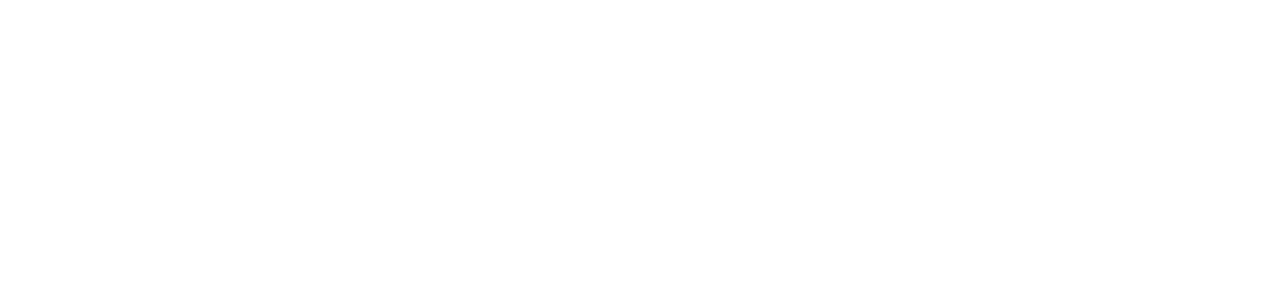
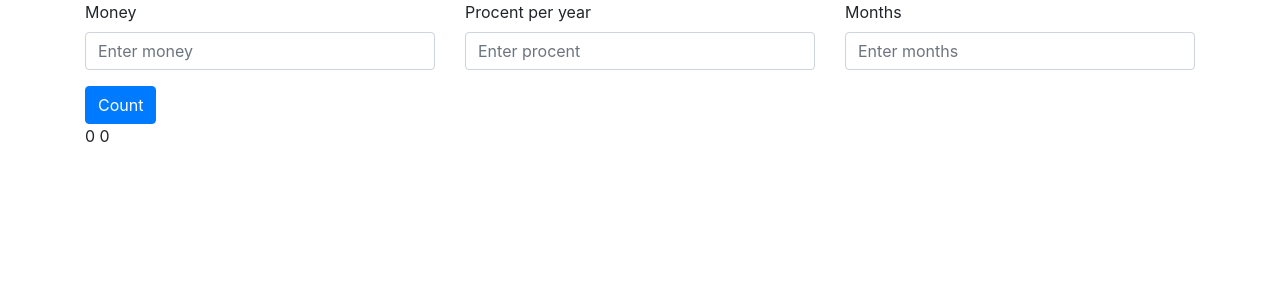
Before and after one commit to Denisario/finance_manager_cw, a React (Create React App) app in the folder client/: page /credit in a window 1280 px wide. Shown: the top 300 px of the page. Built offline with nearby package versions, Linux system fonts and the light colour scheme.

Commit message:
Added credits(need to rework)

```diff
--- a/client/src/components/AppRouter.js
+++ b/client/src/components/AppRouter.js
@@ -2,12 +2,14 @@
 import {Switch, Route} from 'react-router-dom'
 import Finances from '../pages/Finances';
 import Finance from '../pages/Finance';
+import Credit from '../pages/Credit';
 
 const AppRouter = () => {
     return (
         <Switch>
                 <Route path="/finances" component={Finances} exact/>
                 <Route path="/finance/:id" component={Finance} exact/>
+                <Route path="/credit" component={Credit} exact/>
         </Switch>
     )
 }
--- /dev/null
+++ b/client/src/pages/Credit.js
@@ -0,0 +1,70 @@
+import React,{useState} from 'react';
+import {Container, Form,Row,Col, Button}from 'react-bootstrap';
+
+const Credit = () => {
+    const [money,setMoney] = useState([{sum:0, month:0}]);
+    const [moneyItem, setMoneyItem] = useState({});
+
+    const handleChange = (e)=>{
+        e.preventDefault();
+        const {name,value} = e.target;
+        setMoneyItem({...moneyItem, [name]:+value});
+    }
+
+    //need to rework formula
+    const countData = (e)=>{
+        const moneys = [];
+        e.preventDefault();
+        for(let i=0;i<moneyItem.months;i++){
+            let mon={month:i, sum:0};
+            if(moneys.length === 0){
+                mon.sum = moneyItem.money/moneyItem.months + moneyItem.procent/100;
+            }
+            else{
+                mon.sum = moneys[moneys.length-1].sum + moneyItem.procent/100;
+            }
+            moneys.push(mon);
+        }
+        setMoney(moneys);
+    }
+
+    return (
+        <Container>
+            <Form>
+                <Row>
+                    <Col>
+                        <Form.Group controlId="formBasicEmail">
+                            <Form.Label>Money</Form.Label>
+                            <Form.Control type="number" name="money" placeholder="Enter money" onChange={(e)=>handleChange(e)}/>
+                        </Form.Group>
+                    </Col>
+                    <Col>
+                        <Form.Group controlId="formBasicEmail">
+                            <Form.Label>Procent per year</Form.Label>
+                            <Form.Control type="number" name="procent" placeholder="Enter procent" onChange={(e)=>handleChange(e)}/>
+                        </Form.Group>
+                    </Col>
+                    <Col>
+                        <Form.Group controlId="formBasicEmail">
+                            <Form.Label>Months</Form.Label>
+                            <Form.Control type="number" name="months" placeholder="Enter months" onChange={(e)=>handleChange(e)}/>
+                        </Form.Group>
+                    </Col>
+                </Row>
+                <Row className="justify-content-center">
+                    <Col>
+                        <Button variant="primary" onClick={(e)=>countData(e)}>Count</Button>
+                    </Col>
+                </Row>
+
+                {
+                    money.map((el,id)=>{
+                        return <div key={id}>{el.sum} {el.month}</div>
+                    })
+                }
+            </Form>
+        </Container>
+    )
+}
+
+export default Credit;
```
